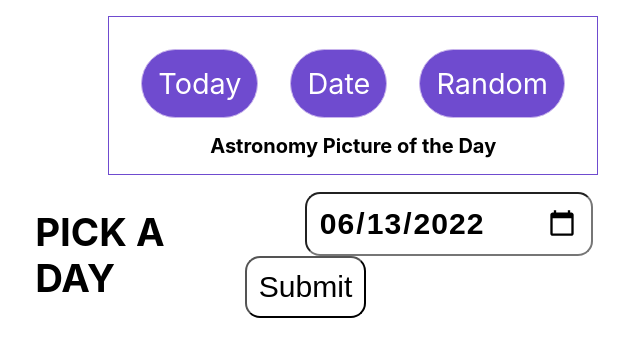
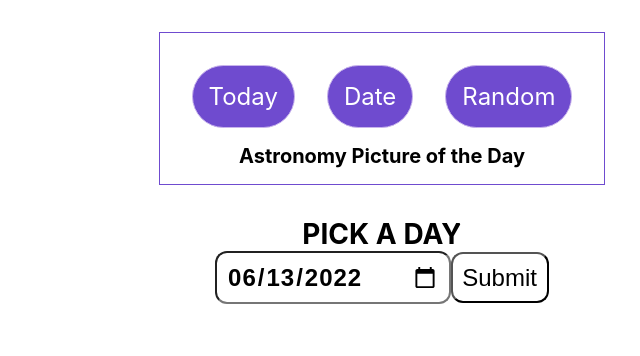
Before and after one commit to vickyphung/APOD, a React (Create React App) app: page /date in a window 1280 px wide. Shown: the top 356 px of the page, without its empty margins (290-930 px from the left). Built offline with nearby package versions, Linux system fonts and the light colour scheme.

Commit message:
updated css for date and random

```diff
--- a/src/App.css
+++ b/src/App.css
@@ -1,8 +1,6 @@
 .AppContainer {
-  width: 98vw;
+  width: 100vw;
   display: flex;
   flex-direction: column;
-  justify-content: center;
-  align-items: center;
-  margin: 1em;
+  margin: 2em;
 }
--- a/src/components/ApodDate/index.js
+++ b/src/components/ApodDate/index.js
@@ -22,7 +22,7 @@ const ApodDate = (props) => {
 
     return (
         <div className="pickDateContainer">
-            <div className='apodTitle'><h1>{apodData.title}</h1><br></br>
+            <div className='apodTitle'><h1>{apodData.title}</h1>
                 <span className='apodDate'><h2>{apodData.date}</h2></span>
             </div>
             <div className='apodImg'>
--- a/src/components/ApodNav/style.css
+++ b/src/components/ApodNav/style.css
@@ -1,10 +1,9 @@
 nav {
     display: flex;
-    justify-content: left;
     flex-direction: column;
-    align-items: center;
-border: 1px solid rgb(111, 75, 207);
-padding: 1em;
+    border: 1px solid rgb(111, 75, 207);
+    padding: 1em;
+    margin-bottom: 1em;
 }
 
 .navTitle {
@@ -13,9 +12,9 @@ font-size: 1.25rem;
 }
 
 .navLinks {
-font-size: 2.25vw;
+font-size: 1.5rem;
 text-decoration: none;
-border: none;
+/* border: 1px solid orange; */
 
 }
 
--- a/src/components/ApodRandom/index.js
+++ b/src/components/ApodRandom/index.js
@@ -25,13 +25,13 @@ console.log(movies)
 
   return (
     <div id="ran" className="randomContainer">
-      <div className="randomContent">
+
       <ul className="randomUL">
         {movies.map((movie, date) => (
           <div key={date} className="randomItem">
-            <div>
-              <p className="randomItemTitle">{movie.title}</p> </div>
-              <p className="randomItemDate">{movie.date}</p>
+              <h2>{movie.title} </h2>
+              <p>{movie.date}</p>
+
           <div>
             <a href={movie.hdurl}>
               <img src={movie.url}
@@ -46,7 +46,8 @@ console.log(movies)
         )
         )}
       </ul>
-      </div>
+
+
     </div>
   );
 }
--- a/src/components/Date/index.js
+++ b/src/components/Date/index.js
@@ -10,8 +10,8 @@ function Test () {
     }
     return (
         <div>
-          <div><DateInput setApodDate={setTestDateAndLink} /></div>
-          <div><ApodDate testDate={testDate}/></div>
+          <DateInput setApodDate={setTestDateAndLink} />
+          <ApodDate testDate={testDate}/>
         </div>
     )
 }
--- a/src/components/DateInput/index.js
+++ b/src/components/DateInput/index.js
@@ -1,52 +1,56 @@
-import {useState} from 'react'
-import '../../style.css'
-import ApodDate from '../ApodDate';
+import { useState } from "react";
+import "../../style.css";
+import ApodDate from "../ApodDate";
 
 //set the formData as a prop to send to ApodDate component
 function DateInput(props) {
-
   //set today's date as default in the form type=date input
   const date = new Date();
-    const inputDate = date.getDate()
+  const inputDate = date.getDate();
   date.setDate(inputDate);
-    const defaultValue = date.toLocaleDateString('en-CA');
+  const defaultValue = date.toLocaleDateString("en-CA");
 
   //set up a variable for formData
-    const [formData, setFormData] = useState('')
+  const [formData, setFormData] = useState("");
 
   //handleChange function sets formData as whatever you click in the calendar
   //event is when we click on the date in calendar
   const handleChange = (event) => {
-      setFormData(event.target.value)
-    }
+    setFormData(event.target.value);
+  };
 
   //sets formData to todays date as a default
   // on handleSubmit, formData is set as the prop
   const handleSubmit = (event) => {
-      setFormData(defaultValue)
-      event.preventDefault()
-      props.setApodDate(formData)
-    }
+    setFormData(defaultValue);
+    event.preventDefault();
+    props.setApodDate(formData);
+  };
 
   return (
-  <div className='pickDate'>
-    <div className='apodDateHeader'>
-      PICK A DAY
-    </div>
-    <div className='formInput'>
+    <div className="border">
+
+        <div className="apodDateHeader">PICK A DAY</div>
+
+
         <form name="date-input" onSubmit={handleSubmit}>
-
-            <input className="dateInput" type="date" defaultValue={defaultValue} onChange={handleChange} />
+          <input
+            className="dateInput"
+            type="date"
+            defaultValue={defaultValue}
+            onChange={handleChange}
+          />
 
           <input className="dateSubmit" type="submit" value="Submit" />
         </form>
+
+
+
+      <div>
+        <ApodDate />
       </div>
-
-<div><ApodDate /></div>
-
     </div>
-  )
-
+  );
 }
 
-  export default DateInput
+export default DateInput;
--- a/src/components/Random/index.js
+++ b/src/components/Random/index.js
@@ -12,7 +12,7 @@ function Random () {
     }
 
     return (
-        <div>
+        <div className='random'>
             <div><RandomBtn setRandom={setRandomButtoneAndLink}/></div>
             <div><ApodRandom randomButton={randomButton}/></div>
         </div>
--- a/src/components/RandomBtn/index.js
+++ b/src/components/RandomBtn/index.js
@@ -24,7 +24,7 @@ function RandomBtn(props) {
     }
 
   return (
-    <div className='pickDate'>
+    <div className='random'>
     <div className='apodDateHeader'>
       <p className='apodDateHeadTitle'>RANDOM # OF POSTS</p>
     </div>
--- a/src/style.css
+++ b/src/style.css
@@ -1,192 +1,93 @@
 * {
     overflow-x: hidden;
-
+    margin-left: auto;
+    margin-right: auto;
 }
 
 .apodContainer {
     display: flex;
     flex-direction: column;
-    padding: 1px;
     height: auto;
-    margin-bottom: 10%;
-    margin-left: auto;
-    margin-right: auto;
+    margin: 1em;
+    margin-top: 1em;
+
 }
 
 .apodContent {
     display: flex;
     flex-direction: column;
+    justify-content: center;
+    align-items: left;
 }
 
-.nasaHeader{
-    font-size: 4vw;
-    padding: 1.75%;
-    margin: 1rem;
-    border-radius: .5em;
-    font-weight: bold;
-    height: 9vh;
-    color: rgb(36, 196, 196);
-    text-align: left;
-    margin-left: -5rem;
-}
-
-.apodNasaHeader {
-    font-size: 3vw;
-    text-align: left;
-    border-radius: .25em;
-    padding: 1.7%;
-    background-color: rgb(36, 196, 196);
-    color: white;
-    font-weight: bold;
-    height: 5vh;
-    margin: 1rem;
-    }
-
 h1 {
-    font-size: 3rem;
+    font-size: 3em;
 }
 .apodDate{
-    font-size: 2.4vw;
+    font-size: 1.5em;
 
 }
 
 .apodImg {
-    max-width: 100%;
+    max-width: 90%;
     border-radius: .65em;
     height: auto;
     max-height: 100vh;
-    text-align: center;
 }
 
 .apodDetails{
-    width: 100%;
     display: flex;
     flex-direction: column;
-    margin-top: 2%;
     text-align: left;
 }
 
 
 .apodExplanation {
     text-align: left;
-    padding: 1em;
+    padding: 2em;
+    margin: 3em;
     font-style: italic;
     line-height: 1.85;
     border-radius: .5em;
 }
 
-.apodBtn {
-    background-color: rgb(119, 77, 233);
-    padding: 1%;
+
+
+
+.apodDateHeader{
+
+    font-size: 1.75rem;
+    text-align: left;
     border-radius: .5em;
-    letter-spacing: 1px;
-    font-size: 1.25vw;
-    border: pink;
-    margin-left: 10%;
-    color: white;
-}
-.pickDateContainer {
-margin: 1em;
-
-}
-.randomContainer {
-    display: flex;
-    flex-direction: column;
-    width: 100%;
-    margin: 1rem;
-    flex-wrap: wrap;
+    /* color: white; */
+    font-weight: bold;
 
 }
 
-
-.randomItem {
-    width: 40%;
-    display: flex;
-    border: 8px solid rgb(119, 77, 233);
-    border-radius: .8em;
-    padding: 2%;
-    display: inline-flex;
-    flex-direction: column;
- height: 500px;
-    margin: .5%;
-    background-color: rgb(111, 75, 207);
-    align-items: center;
-
-
+.border {
+/* border: 1px solid orange; */
+margin-bottom: -5em;
+overflow-y: hidden;
+display: flex;
+justify-content: center;
+align-items: center;
+flex-direction: column;
+padding: 1em;
 }
 
-.randomItemTitle {
-    font-size: 2.4vw;
-    padding: 1rem;
-    border-radius: .5em;
-    color: white;
-    background-color: rgb(127, 96, 212);
-    font-family: Arial, Helvetica, sans-serif;
-    letter-spacing: .35px;
-    overflow-y: hidden;
-
-
-}
-
-
-@media only screen and (max-width: 600px) {
-    .randomItem {
-      display: block;
-      width: 100%;
-      min-height: 250px;
-    }
-  }
-
-.randomItemDate {
-    font-size: 2vw;
-    margin-left: 1.5rem;
-    color:rgb(221, 215, 240);
-    font-weight: 500;
-}
-.randomImg {
-    width: 55%;
-    height: auto;
-    text-align: center;
-    border: 1px solid rgb(0, 0, 0);
-    background-color: black;
-    border-radius: .5em;
-    padding: 1rem;
-
-    overflow-y: hidden;
-
-}
-
-.randomHeader{
-    margin: 1rem;
-}
-.apodDateHeader{
-
-    font-size: 3vw;
-    text-align: left;
-    border-radius: .5em;
-    padding: 2rem;
-    /* color: white; */
-    font-weight: bold;
-}
-
-.pickDate {
+.pickDateContainer {
+    margin-top: -8em;
     display: flex;
-    align-items: center;
-    /* background-color: #009896; */
-    width: 700px;
-    overflow-y: hidden;
-    border-radius: .5em;
-    /* width: 400px; */
-    height: 160px;
-    justify-content: center;
-
+justify-content: center;
+align-items: center;
+flex-direction: column;
 }
 
 .dateSubmit {
     background-color: white;
     padding: .4em;
     border-radius: .5em;
-    font-size: 2.35vw;
+    font-size: 1.5rem;
     /* color:rgb(254, 255, 255); */
 
 }
@@ -201,31 +102,61 @@ margin: 1em;
     background-color: white;
     padding: .4em;
     border-radius: .5em;
-    font-size: 2.35vw;
+    font-size: 1.5rem;
     font-family: Arial, Helvetica, sans-serif;
     letter-spacing: 1px;
     font-weight: 600;
-    margin-left: 2em;
-    margin-right: 1em;
 }
 
+.randomContainer, .random {
+    display: flex;
+    flex-direction: column;
+    align-items: center;
+    justify-content: center;
+    flex-wrap: wrap;
+}
 
+.randomItem {
+    display: flex;
+    flex-direction: column;
+    align-items: center;
+    justify-content: center;
+    flex-wrap: wrap;
+    border: 3px solid rgb(119, 77, 233);
+    border-radius: 10px;
+    background-color: rgb(111, 75, 207);
+    width: 400px;
+    margin: 1em;
+    padding: 1em;
+    color: white;
+    font-family: Helvetica;
+}
+
+.randomItemTitle{
+    background-color: rgb(111, 75, 207);
+    padding: 1em;
+    color: white;
+
+}
 
 .randomInput {
     background-color: white;
     padding: .4em;
     border-radius: .5em;
-    font-size: 2.35vw;
+    font-size: 1.5rem;
     font-family: Arial, Helvetica, sans-serif;
     width: 70px;
-    margin-right: 1em;
 
 }
 
 
-
-
-
-.navApodLinks{
-    margin-right: 2em;
+.randomImg {
+    width: 150px;
+    height: 150px;
+    text-align: center;
+    border: 1px solid rgb(0, 0, 0);
+    background-color: black;
+    border-radius: .5em;
+    padding: 1rem;
+    overflow-y: hidden;
 }
```
Lines whose indentation alone changed are shown as unchanged.
